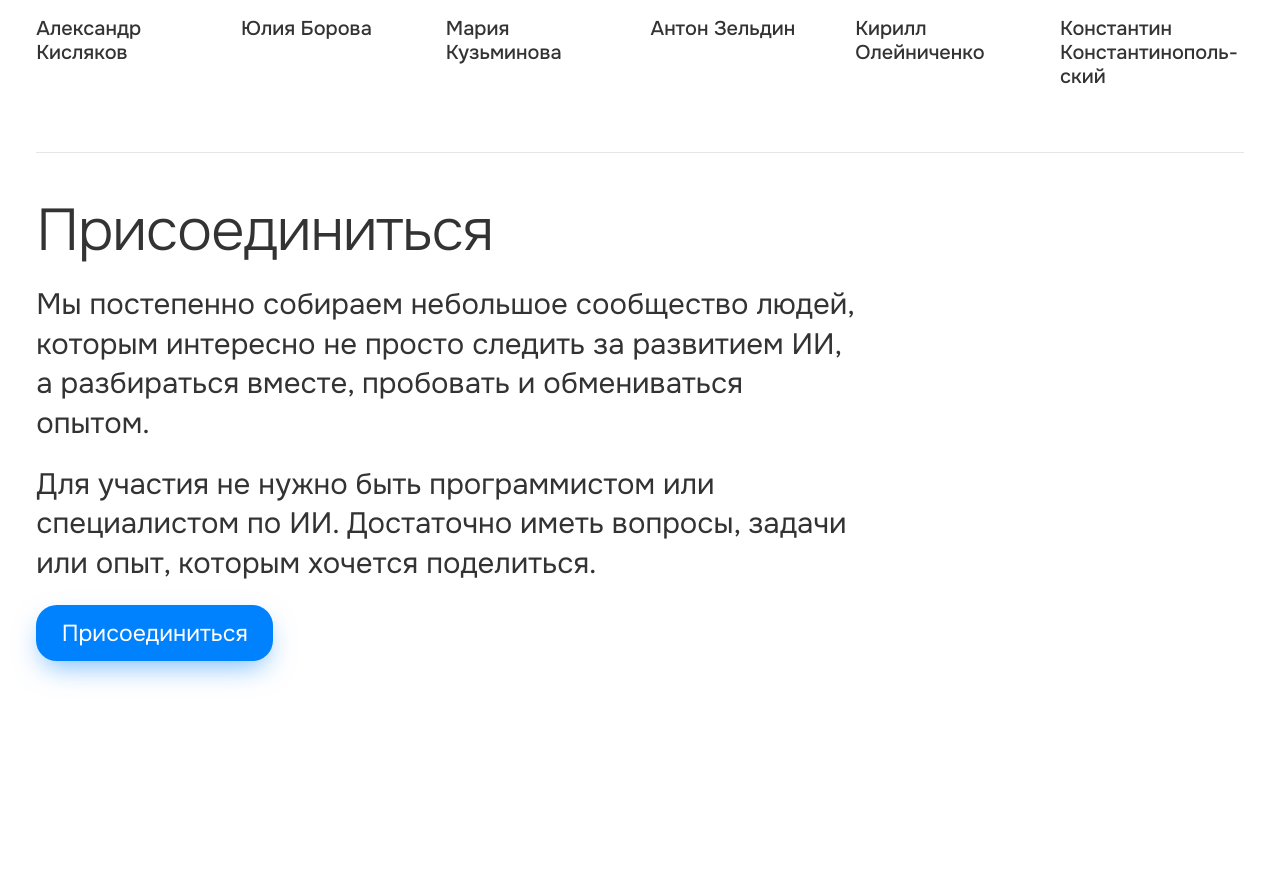
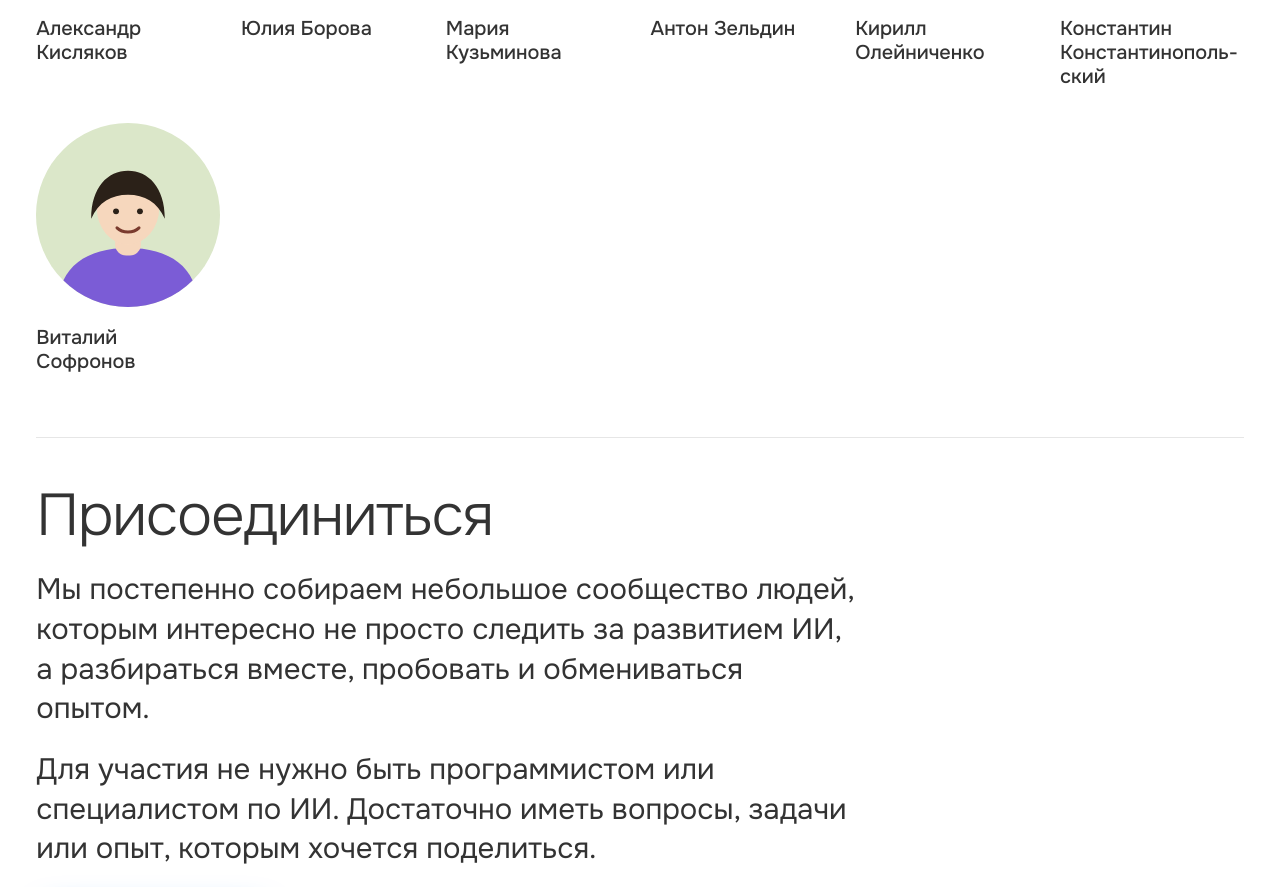
Before and after one commit to zeniasofronov/untilASI, a plain HTML site: page index.html in a window 1280 px wide. Shown: the part 4683-5570 px from the top of the page. Before the commit the page ends 5458 px from the top, so only its background shows below. Drawn offline with nearby package versions, Linux system fonts and the light colour scheme.

Commit message:
Add Виталий Софронов to People
Co-Authored-By: Claude Sonnet 5.5 <noreply@anthropic.com>

```diff
--- a/index.html
+++ b/index.html
@@ -199,6 +199,7 @@
       <li><img src="avatars/10.svg" alt="" loading="lazy"><b>Антон Зельдин</b></li>
       <li><img src="avatars/11.svg" alt="" loading="lazy"><b>Кирилл Олейниченко</b></li>
       <li><img src="avatars/12.svg" alt="" loading="lazy"><b>Константин Константинопольский</b></li>
+      <li><img src="avatars/13.svg" alt="" loading="lazy"><b>Виталий Софронов</b></li>
     </ul>
   </section>
 
```
Also changed, not shown: avatars/13.svg (added).
